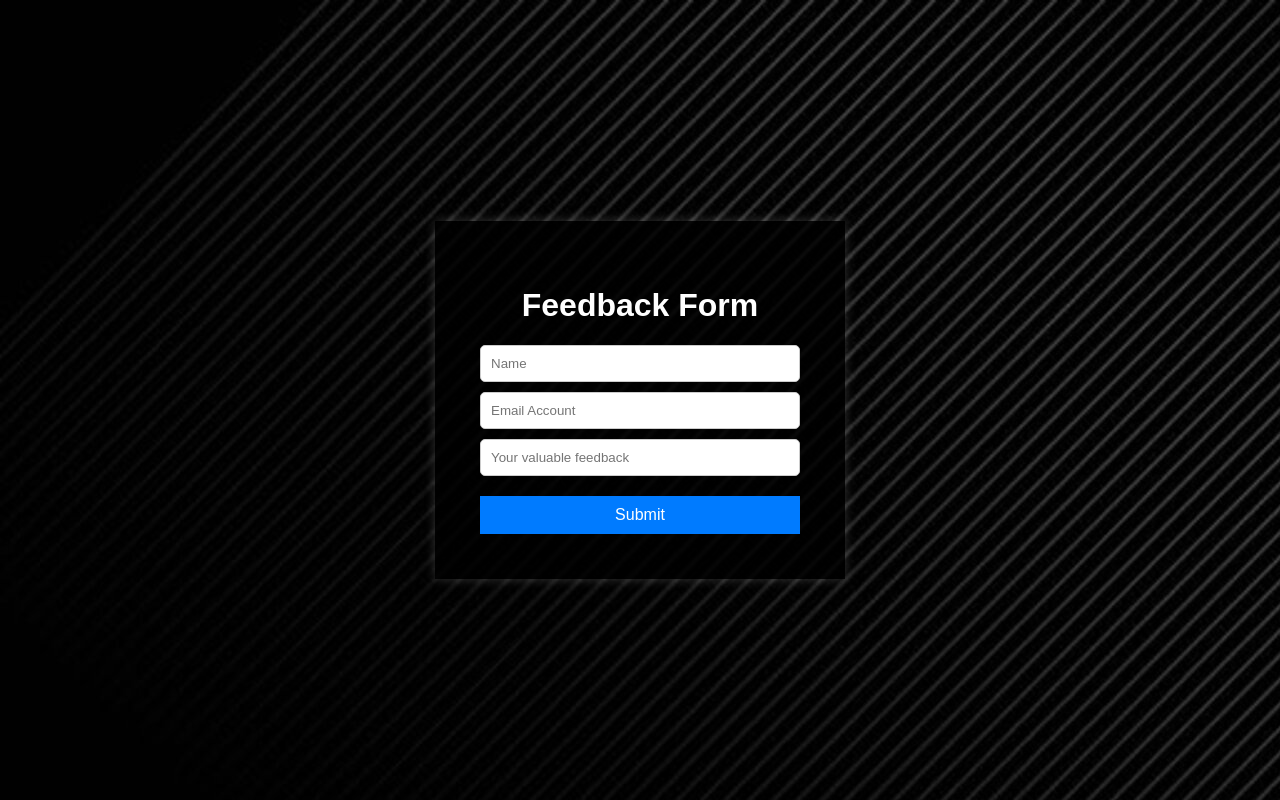
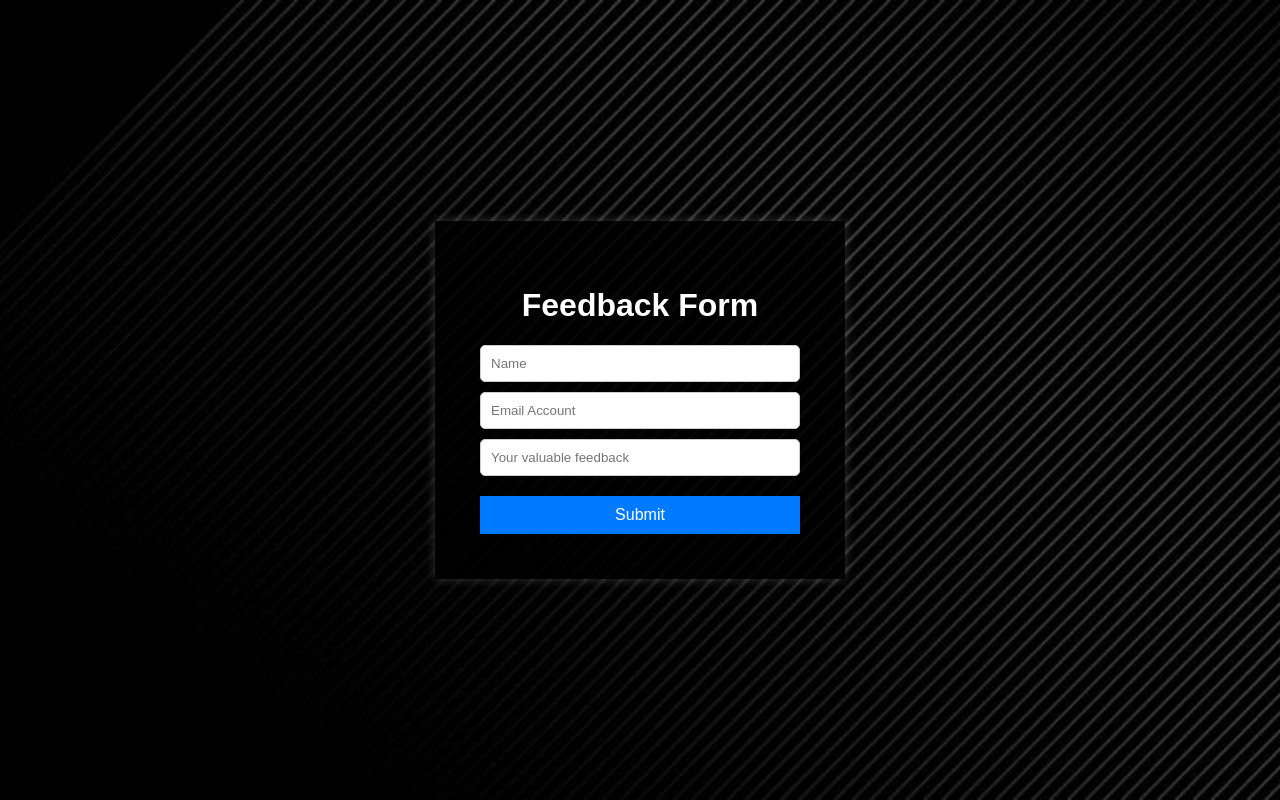
Before and after one commit to ArjunYaduvanshi02/dressup.ai, a Flask app: page /contact_us in a window 1280 px wide. Run offline with Flask 3, Linux system fonts and the light colour scheme.

Commit message:
Update feedback.html

```diff
--- a/templates/feedback.html
+++ b/templates/feedback.html
@@ -5,9 +5,13 @@
     <meta name="viewport" content="width=device-width, initial-scale=1.0">
     <title>Feedback Form</title>
     <style>
+
         body {
             font-family: Arial, sans-serif;
-            background : url("/static/images/bg_main.jpg");
+            background-image: url('./static/images/bg_main.jpg');
+            background-repeat: no-repeat;
+            background-attachment: fixed;
+            background-size: cover;
             color: #fff;
             margin: 0;
             padding: 0;
```
